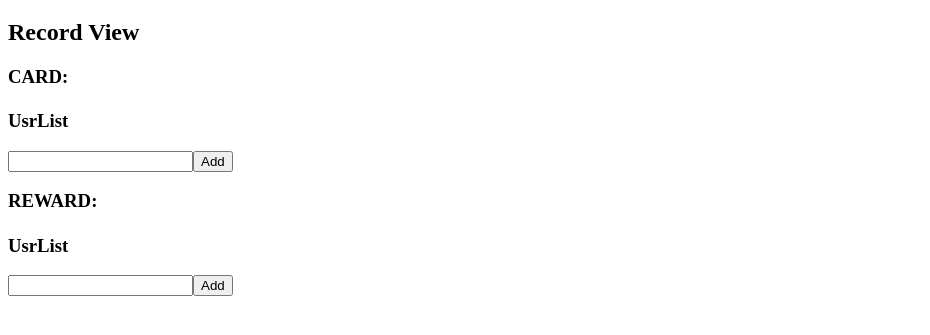
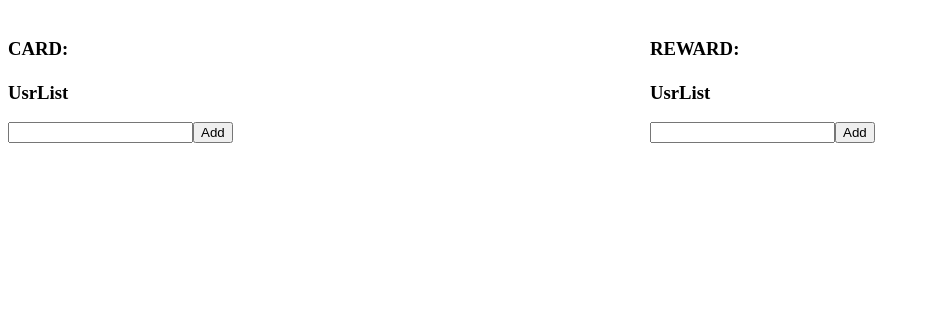
Before and after one commit to Raylin009/br_loyalty, a React app: page / in a window 1280 px wide. Shown: the part 61-396 px from the top of the page, without its empty margins (0-930 px from the left). Built offline with nearby package versions, Linux system fonts and the light colour scheme.

Commit message:
added css colum

```diff
--- a/src/Components/RecordList.js
+++ b/src/Components/RecordList.js
@@ -13,7 +13,7 @@ const RecordBRC = ({type}) => {
     addEntries([...entries, entry])
   }
   return (
-    <div>
+    <div className="recordlist">
       <h3>{type}:</h3>
       {
         entries.length ?
--- a/src/Components/RecordView.js
+++ b/src/Components/RecordView.js
@@ -4,8 +4,7 @@ import './recordView.css';
 
 const RecordView = () => {
   return (
-    <div>
-      <h2>Record View</h2>
+    <div className="recordview">
       <RecordBRC type="CARD"/>
       <RecordBRC type="REWARD"/>
     </div>
--- a/src/Components/recordList.css
+++ b/src/Components/recordList.css
@@ -0,0 +1,3 @@
+.recordlist {
+  background-color: white;
+}
--- a/src/Components/recordView.css
+++ b/src/Components/recordView.css
@@ -2,5 +2,4 @@
   display: grid;
   grid-template-columns: 1fr 1fr;
   grid-gap: 20px;
-  background-color: coral;
 }
```
